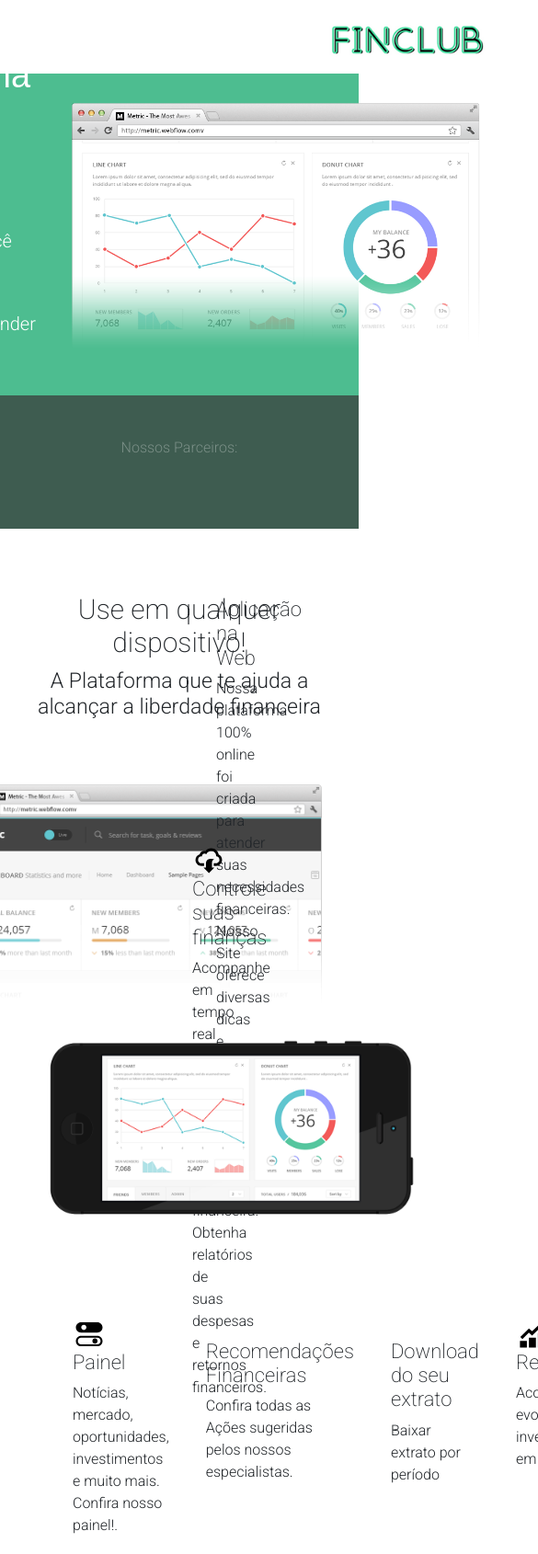
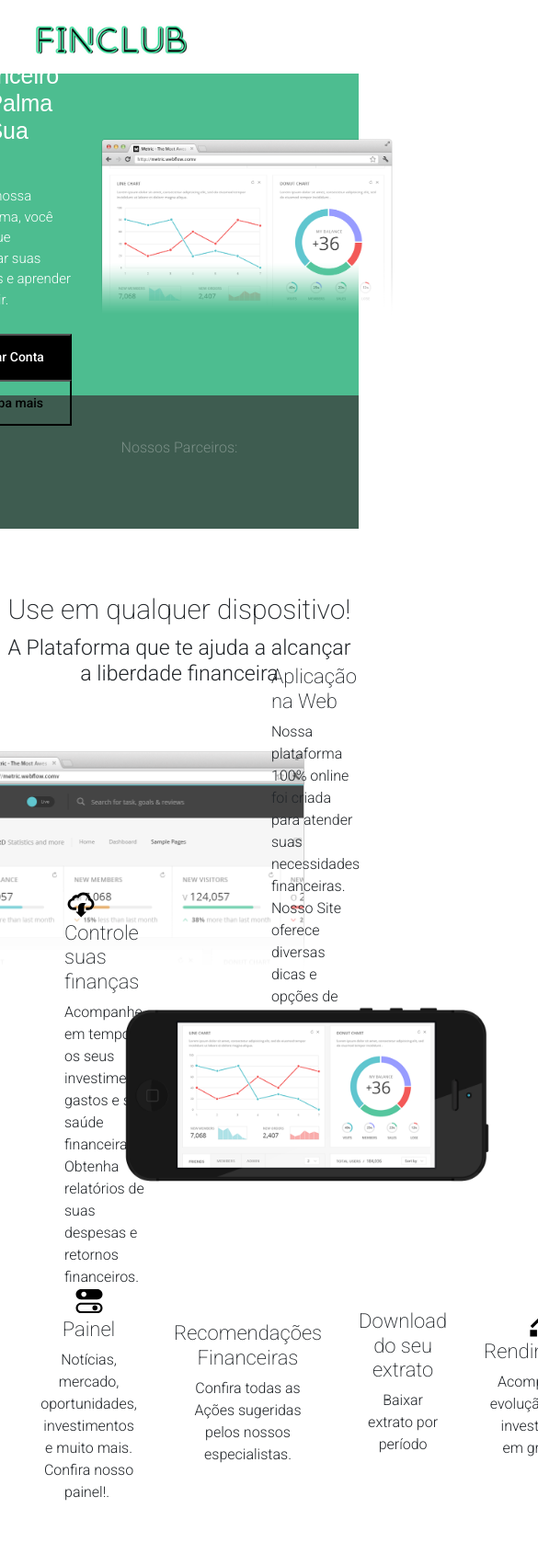
Before and after one commit to DisciplinasProgramacao/projetotiaw-projetofinancaspessoais, a plain HTML site: page codigo/index.html in a window 390 px wide. Shown: the top 1690 px of the page at 92% size, 585 px wide, since content can reach past the window. Drawn offline with nearby package versions, Linux system fonts and the light colour scheme; a web font is replaced by a local one.

Commit message:
Responsividade para tablets

```diff
--- a/codigo/home.css
+++ b/codigo/home.css
@@ -237,7 +237,7 @@
 
 .feature_text_container{
 
-    width: 50%;
+    width: 60%;
     padding-left: 40px;
 }
 
@@ -425,6 +425,7 @@
         margin: 16px 0;
     }
 
+
     nav ul li:hover{
         border-top: 0;
         transition: none;
@@ -440,13 +441,7 @@
 
     }
 
-
-
-
-
-
-
-    .hamburger{
+   .hamburger{
         display: block;
 
     }
@@ -462,4 +457,218 @@
         transform: translateY(-8px) rotate(-45deg);
 
     }
+
+    /*Features*/
+
+
+    .feature_text_container:nth-child(1){
+        padding: 0;
+        margin-right: 100px;
+    }
+
+
+    .feature_text_container:nth-child(2){
+        padding: 0;
+        margin-left: 100px;
+        width: 360px;
+    }
+
+    #first_card_feature{
+        margin-right: 40px;
+    }
+
+    #second_card_feature{
+        margin-left: 0;
+    }
+
+    .cards_container{
+        text-align: center;
+        width: 25%;
+        display:flex;
+        justify-content: center;
+        margin-left: 300px;
+        align-items: center;
+    }
 }
+
+
+@media screen and (max-width: 768px){
+    .nav-menu{
+        position: fixed;
+        left: -100%;
+        top: 70px;
+        gap: 0;
+        flex-direction: column;
+        background-color: var(--white);
+        width: 100%;
+        text-align: center;
+        transition: 0.3s;
+
+    }
+
+    nav ul li{
+        margin: 16px 0;
+    }
+
+
+    nav ul li:hover{
+        border-top: 0;
+        transition: none;
+    }
+    nav img{
+        position: absolute;
+        top: 0;
+        left: 0;
+        margin-left: 20px;
+    }
+
+    .nav-menu.active{
+        left: 0;
+    }
+
+    nav{
+        justify-content: space-between;
+        gap: 350px;
+
+    }
+
+   .hamburger{
+        display: block;
+
+    }
+
+    .hamburger.active .bar:nth-child(2){
+        opacity: 0;
+    }
+    .hamburger.active .bar:nth-child(1){
+        transform: translateY(8px) rotate(45deg);
+
+    }
+    .hamburger.active .bar:nth-child(3){
+        transform: translateY(-8px) rotate(-45deg);
+
+    }
+
+
+    /*Hero*/
+
+
+
+
+    .hero_info{
+        margin-right: 30px;
+        margin-left: 15px;
+    }
+    .hero_info h1{
+        color: var(--white);
+        font-size: 25px;
+        font-family: Arial !important;
+        margin-bottom: 15px;
+
+
+    }
+
+        .hero_info p{
+
+
+        font-size: 15px;
+
+
+    }
+
+    .hero_btn{
+        width: 130px;
+        height: 50px;;
+        padding: 13px 23px;
+        font-size: 14px;
+
+    }
+
+
+    .hero img{
+        width: 320px;
+        margin-right: 30px;
+
+
+
+    }
+    /*Features*/
+
+    .features{
+        width: 100%;
+
+        margin: auto;
+    }
+
+
+    .features h1{
+        font-size: 30px;
+        margin-top: 70px;
+        text-align: center;
+        margin-bottom: 10px;
+        font-weight: 200;
+    }
+
+    #subtitulo_feature{
+        text-align: center;
+        margin-bottom: 70px;
+        font-weight: 300;
+    }
+    .row_container{
+        display: flex;
+
+        height: 250px;
+        align-items: center;
+        padding: 70px;
+    }
+
+    .feature_img_container{
+        display: flex;
+        align-items: center;
+        justify-content: center;
+        width: 50%;
+
+        text-align: right;
+        height: auto;
+    }
+
+    .feature_img_container img{
+        width: 400px;
+    }
+
+    .feature_text_container{
+
+        width: 60%;
+        padding-left: 40px;
+    }
+
+    .feature_text_container img{
+        width: 36px;
+    }
+
+    .feature_text_container h3{
+        font-size: 22px;
+        font-weight: 200;
+    }
+
+    .feature_text_container p{
+        font-weight: 300;
+        font-size: 16px;
+    }
+
+    .second_feature_text{
+        padding-left: 100px;
+    }
+
+    .cards_container{
+        display: flex;
+        margin-top: 80px;
+        margin-bottom: 70px;
+    }
+    .card_features{
+        width: 400px;
+    }
+
+
+
+}
--- a/codigo/index.html
+++ b/codigo/index.html
@@ -86,12 +86,12 @@
 
 
         <div class="cards_container">
-            <div class="feature_text_container card_features">
+            <div  id="first_card_feature" class="feature_text_container card_features">
                 <img src="IMG/features/cards/control_icons.svg" alt="">
                 <h3>Painel</h3>
                 <p>Notícias, mercado, oportunidades, <br> investimentos e muito mais.<br> Confira nosso painel!. </p>
             </div>
-            <div class="feature_text_container card_features">
+            <div id="second_card_feature"class="feature_text_container card_features">
                 <img src="IMG/features/cards/fluxo_icon.svg" alt="">
                 <h3>Recomendações Financeiras</h3>
                 <p>Confira todas as Ações sugeridas <br> pelos nossos especialistas.<br>  </p>
```
